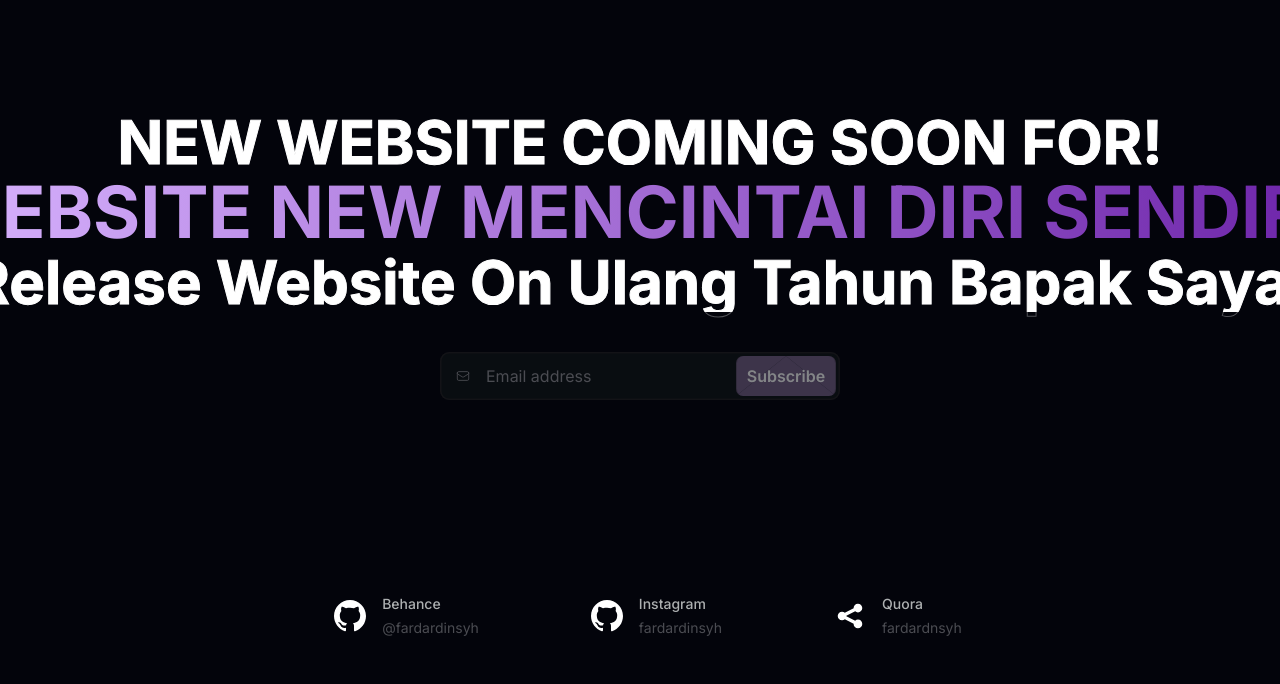
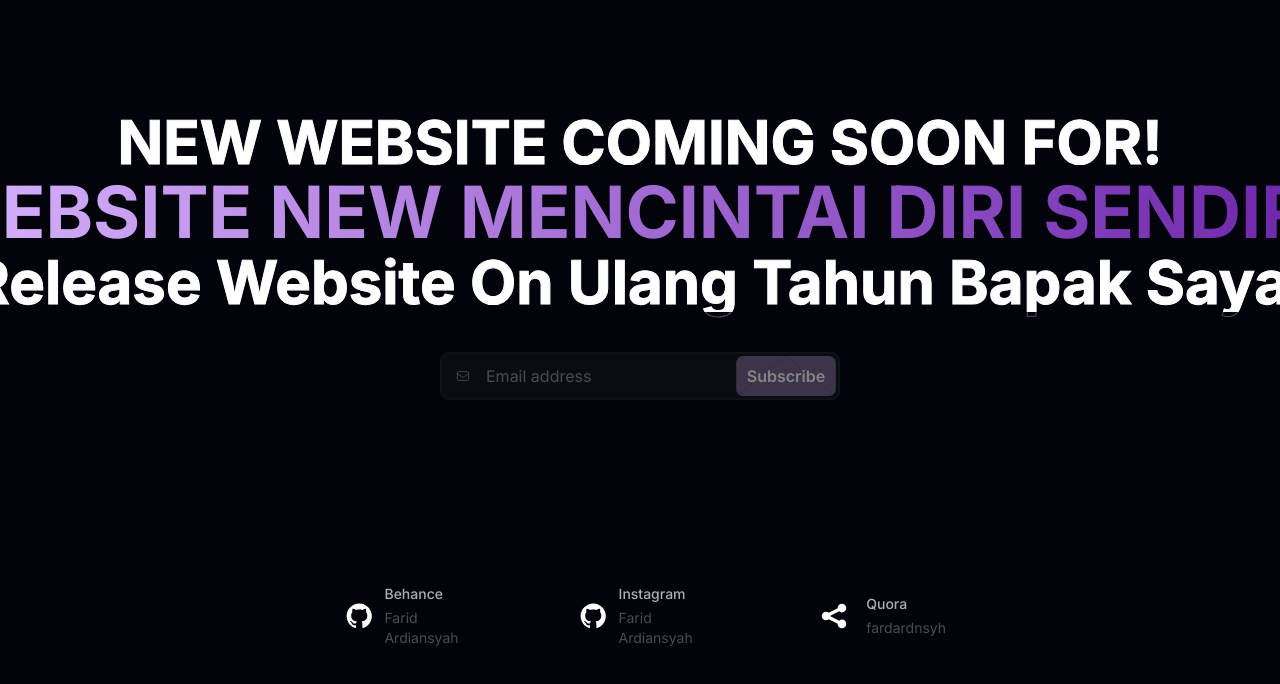
Before and after one commit to fardardnsyh/Project-100.github.io, a Next.js app: page / in a window 1280 px wide. Shown: the top 684 px of the page. Built offline with nearby package versions, Linux system fonts and the light colour scheme.

Commit message:
Update constants.ts

```diff
--- a/constants.ts
+++ b/constants.ts
@@ -5,13 +5,13 @@ export const socials = [
     id: 1,
     name: "Behance",
     url: "https://fardardnsyh.github.io/404part1.github.io/",
-    handle: "@fardardinsyh",
+    handle: "Farid Ardiansyah",
   },
   {
     id: 2,
     name: "Instagram",
     url: "https://fardardnsyh.github.io/404part1.github.io/",
-    handle: "fardardinsyh",
+    handle: "Farid Ardiansyah",
   },
 
 {  id: 3,
```
